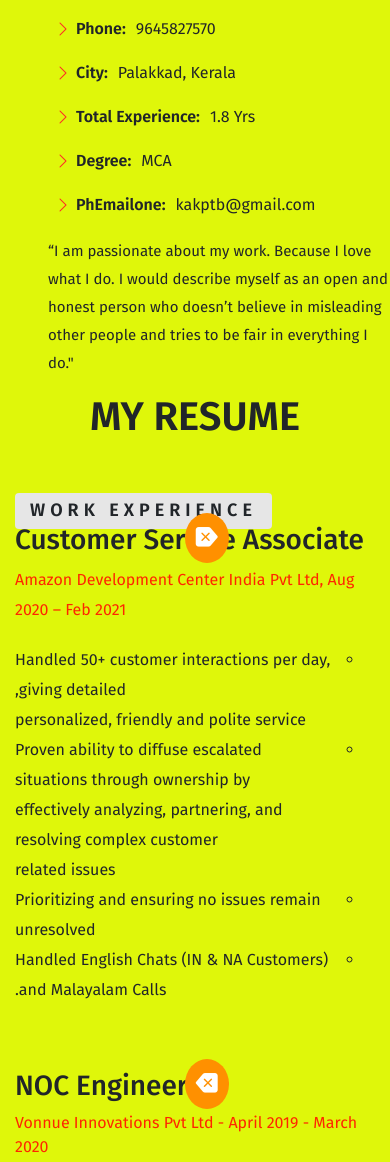
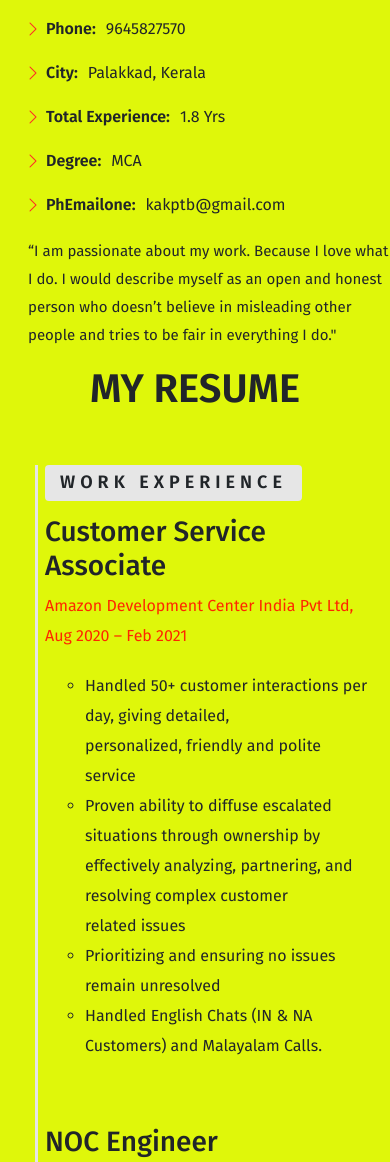
Before and after one commit to kaklika/resume, a plain HTML site: page index.html in a window 390 px wide. Shown: the part 443-1605 px from the top of the page. Drawn offline with nearby package versions, Linux system fonts and the light colour scheme.

Commit message:
Add files via upload

```diff
--- a/css/style.css
+++ b/css/style.css
@@ -1,12 +1,11 @@
-
 body {
     font-family: 'Fira Sans', sans-serif;
 }
 
-.header-section{
-    background-color:rgba(255, 0, 0, 0.651);
+.header-section {
+    background-color: rgba(255, 0, 0, 0.651);
     color: rgb(252, 250, 250);
-    line-height:0mm;
+    line-height: 0mm;
 }
 
 .bg-black {
@@ -22,21 +21,18 @@ body {
     font-size: 40px;
 }
 
-
-
 .timeline {
     list-style: none;
     padding: 20px 0 20px;
     position: relative;
 }
 
-.timeline > li {
+.timeline>li {
     margin-bottom: 20px;
     position: relative;
 }
 
-
-.timeline > li > .timeline-badge {
+.timeline>li>.timeline-badge {
     color: #fff;
     width: 44px;
     height: 44px;
@@ -63,7 +59,7 @@ body {
     margin-left: 0px;
 }
 
-  .timeline .timeline-heading > div h3 {
+.timeline .timeline-heading>div h3 {
     display: inline-block;
     padding: 7px 15px;
     font-size: 18px;
@@ -74,26 +70,9 @@ body {
     border-radius: 4px;
 }
 
-
-  .timeline > li.timeline-unverted {
+.timeline>li.timeline-unverted {
     text-align: right;
     line-height: 30px;
-  }
-
-  @media screen and (max-width: 768px) {
-    .timeline:before {
-      margin-left: -64px;
-    }
-  }
-  @media screen and (max-width: 480px) {
-    .timeline:before {
-      margin-left: -64px;
-    }
-  }
-  @media screen and (max-width: 768px) {
-    .timeline .timeline-heading {
-      margin-bottom: 30px;
-    }
 }
 
 .company {
@@ -102,12 +81,6 @@ body {
     font-size: 16px;
     font-weight: normal;
     color: #ff2600;
-  }
-
-  @media (max-width: 767px) {
-    ul.timeline:before {
-        left: 40px;
-    }
 }
 
 .interests .icon-box {
@@ -137,6 +110,7 @@ body {
     background: rgba(255, 255, 255, 0.815);
 }
 
+
 /*--------------------------------------------------------------
 # About Me
 --------------------------------------------------------------*/
@@ -159,13 +133,11 @@ body {
 }
 
 .about .image {
-    background:url("../images/me.jpg") no-repeat;
-    background-size:cover;
+    background: url("../images/me.jpg") no-repeat;
+    background-size: cover;
     max-width: 250px;
     min-height: 250px;
 }
-
-
 
 .default-none {
     display: none;
@@ -173,12 +145,11 @@ body {
 
 .feature_box {
     height: auto;
-      box-shadow: 0 0 15px 0 rgba(0,0,0,.10);
+    box-shadow: 0 0 15px 0 rgba(0, 0, 0, .10);
     padding: 20px;
     text-align: center;
     transition: ease all 0.5s;
 }
-
 
 .feature_box:hover,
 .feature_box:focus {
@@ -218,7 +189,7 @@ body {
     width: 100%;
 }
 
-.icon-red{
+.icon-red {
     color: red;
 }
 
@@ -242,8 +213,7 @@ body {
 }
 
 .footer_blog_last ul {
-  margin-left:-40px;
-
+    margin-left: -40px;
 }
 
 .footer_blog_last ul li {
@@ -252,54 +222,105 @@ body {
     margin-right: 20px;
 }
 
-@media(max-width:767px){
-  .header-section .navbar h2{
-      width: 200px;
+@media screen and (max-width: 767px) {
+    .about>div ul {
+        margin-left: -30px;
+    }
+}
+
+@media screen and (max-width: 767px) {
+    .about>div p {
+        margin-left: -20px;
+    }
+}
+
+@media screen and (max-width:767px) {
+    .image {
+        margin-left: 50px;
     }
 }
 
 @media screen and (max-width: 768px) {
-  .timeline .timeline-heading > div h3 {
+    .timeline:before {
+        margin-left: -64px;
+    }
+}
+
+@media screen and (max-width: 768px) {
+    .timeline .timeline-heading {
+        margin-bottom: 30px;
+    }
+}
+
+@media (max-width: 767px) {
+    ul.timeline:before {
+        left: 54px;
+    }
+}
+
+@media screen and (max-width: 768px) {
+    .timeline .timeline-heading>div h3 {
         float: left;
         margin-bottom: -10px;
     }
 }
 
+@media screen and (max-width: 767px) {
+    .timeline-unverted>div h3 {
+        margin-top: 50px;
+    }
+}
+
+@media screen and (max-width: 767px) {
+    .timeline-unverted>div ul {
+        direction: ltr;
+    }
+}
+
+@media screen and (max-width: 767px) {
+    .timeline-inverted>div h3 {
+        margin-top: 50px;
+    }
+}
+
 @media screen and (max-width: 768px) {
-  .timeline > li {
+    .timeline>li {
         margin-bottom: 4em;
     }
 }
 
 @media screen and (max-width: 768px) {
-  .timeline > li > .timeline-panel {
+    .timeline>li>.timeline-panel {
         width: 85% !important;
-  }
-}
-@media screen and (max-width: 480px) {
-  .timeline > li > .timeline-panel {
-    width: 75% !important;
-  }
-  .timeline > li > .timeline-panel:before {
-    top: 30px;
-  }
-  .timeline > li > .timeline-panel:after {
-    top: 31px;
     }
 }
 
 @media screen and (max-width: 768px) {
-  .timeline > li > .timeline-badge {
+    .timeline>li>.timeline-badge {
         margin-left: -10px !important;
     }
 }
+
+@media (min-width:320px) {
+    .timeline>li>.timeline-badge {
+        display: none;
+    }
+}
+
 @media screen and (max-width: 992px) {
-  .timeline > li > .timeline-badge {
+    .timeline>li>.timeline-badge {
         margin-left: -10px !important;
     }
 }
+
 @media screen and (max-width: 768px) {
-  .timeline > li.timeline-unverted {
+    .timeline>li.timeline-unverted {
         text-align: left;
     }
 }
+
+@media screen and (max-width:767px) {
+    .timeline {
+        margin-left: 30px;
+    }
+}
```
Lines whose indentation alone changed are shown as unchanged.
